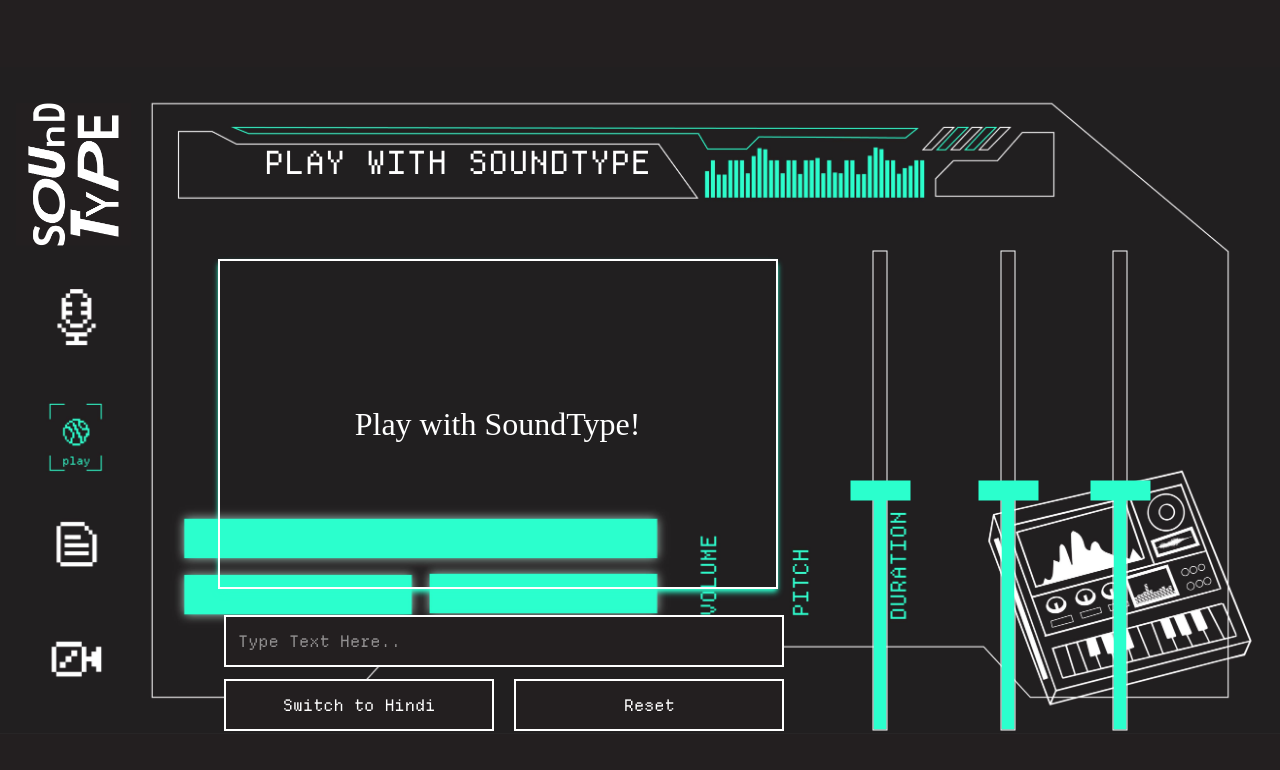
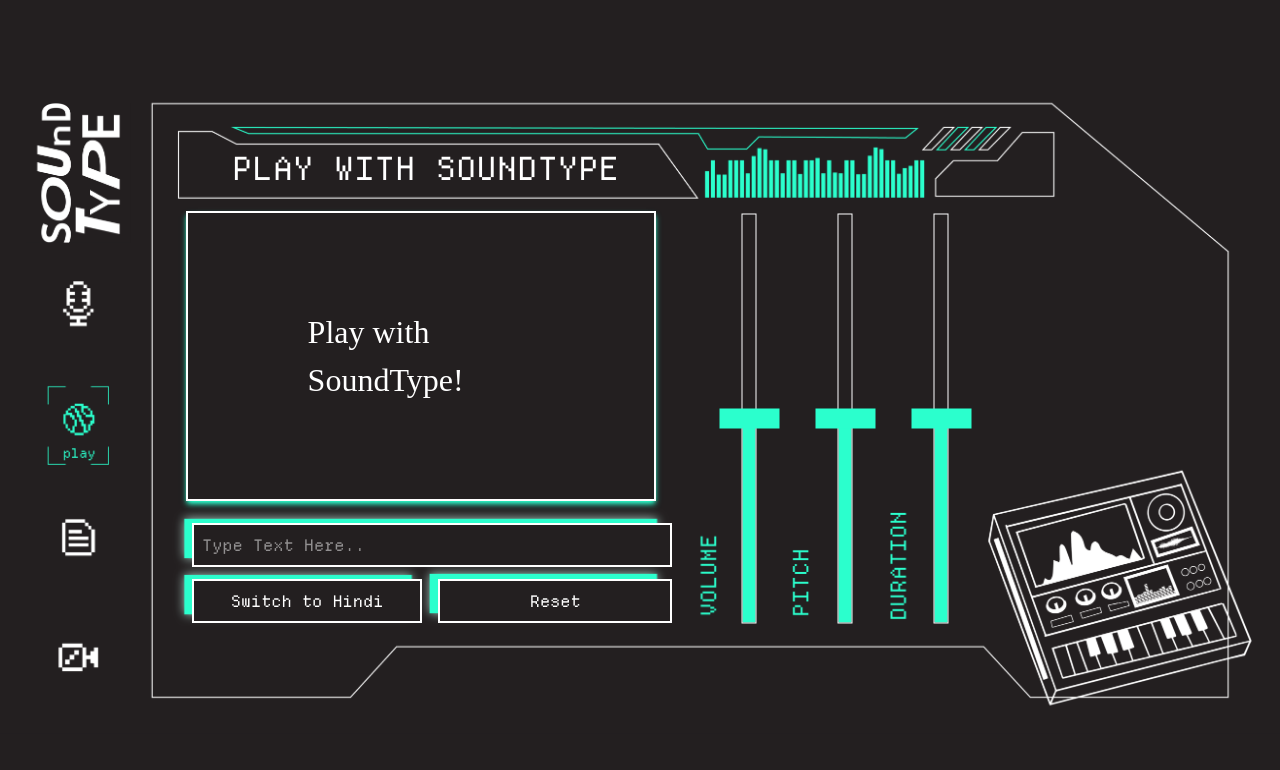
Before and after one commit to shrinidhib/font, a website: page play.html in a window 1280 px wide. Drawn offline with nearby package versions, Linux system fonts and the light colour scheme; a web font is replaced by a local one.

Commit message:
fixed play

```diff
--- a/index.css
+++ b/index.css
@@ -128,7 +128,7 @@
 
 .slider {
     -webkit-appearance: none;
-    width: 480px;
+    width: 410px;
     height: 15px;
     background: linear-gradient(to right, #2bffcd 50%, #231f20 50%);
     border-radius: 0;
--- a/play.html
+++ b/play.html
@@ -9,46 +9,48 @@
     <body>
         <div class="flex justify-center items-center bg-[#231f20] h-full w-full overflow-clip">
         <div class="w-[1280px] h-[667px] relative">
-            <img src="./resources/play.jpg" alt="bg" class="w-[1280px] h-[667px]">
-            <p class="absolute main text-[32px] top-[4.5rem] left-[16.5rem] text-white">PLAY WITH SOUNDTYPE</p>
+            <img src="./resources/play.png" alt="bg" class="w-[1280px] h-[667px]">
+            <p class="absolute main text-[32px] top-[4.9rem] left-[14.5rem] text-white">PLAY WITH SOUNDTYPE</p>
             <div class="">
                 <a href="mic.html"><img src="./resources/mic.gif" class="absolute h-[113.82px] w-[113.82px] top-[11.5rem] left-[1.4rem] opacity-0 hover:opacity-100 transition-opacity duration-200"></a>
             </div>
 
             <div class="">
-                <img src="./resources/about.gif" class="absolute h-[113.82px] w-[113.82px] top-[26rem] left-[1.4rem] opacity-0 hover:opacity-100 transition-opacity duration-200">
+                <a href="about.html"><img src="./resources/about.gif" class="absolute h-[113.82px] w-[113.82px] top-[26rem] left-[1.4rem] opacity-0 hover:opacity-100 transition-opacity duration-200"></a>
             </div>
             <div class="">
-                <img src="./resources/bts.gif" class="absolute  h-[113.82px] w-[113.82px] top-[33.5rem] left-[1.4rem] opacity-0 hover:opacity-100 transition-opacity duration-200">
+                <a href="bts.html"><img src="./resources/bts.gif" class="absolute  h-[113.82px] w-[113.82px] top-[33.5rem] left-[1.4rem] opacity-0 hover:opacity-100 transition-opacity duration-200"></a>
             </div>
 
             <div class=" bg-[#231f20] z-[10]">
-                <img src="./resources/white.png" class=" z-[10] absolute w-[115.4px] h-[143px] top-[2.3rem] left-[1rem]">
-                <img src="./resources/turqoise.png" class="  z-[10] absolute w-[115.4px] h-[143px] top-[2.3rem] left-[1rem] opacity-0 hover:opacity-100 transition-opacity duration-200">
+                <a href="index.html">
+                <img src="./resources/white.png" class=" z-[10] absolute w-[105.4px] h-[140px] top-[2.3rem] left-[1.6rem]">
+                <img src="./resources/turqoise.png" class="  z-[10] absolute w-[105.4px] h-[140px] top-[2.3rem] left-[1.6rem] opacity-0 hover:opacity-100 transition-opacity duration-200">
+            </a>
             </div>
 
             <div class="container text-white">
 
-                <div class="text-display absolute border-2 border-white shadow-md shadow-[2px 1px] shadow-[#2bffcd] left-[13.6rem] top-[12rem] w-[560px] h-[330px] p-5 px-30 flex items-center justify-center regular text-wrap overflow-y-auto">
+                <div class="text-display absolute border-2 border-white shadow-md shadow-[2px 1px] shadow-[#2bffcd] left-[11.6rem] top-[9rem] w-[470px] h-[290px] p-5 px-30 flex items-center justify-center regular text-wrap overflow-y-auto">
                     <div id="display-text">Play with SoundType!</div>
                 </div>
 
                 <div class="controls  text-white flex justify-start">
-                    <div class="control-group rotate-[270deg] absolute left-[40rem] top-[26rem]">
+                    <div class="control-group rotate-[270deg] absolute left-[34rem] top-[21.5rem]">
                         <div class="slider-container">
                             <input type="range" min="0" max="100" value="50" class="slider" id="loudness-slider">
                         </div>
 
                     </div>
 
-                    <div class="control-group rotate-[270deg] absolute left-[48rem] top-[26rem]">
+                    <div class="control-group rotate-[270deg] absolute left-[40rem] top-[21.5rem]">
                         <div class="slider-container ">
                             <input type="range" min="0" max="100" value="50" class="slider" id="pitch-slider">
                         </div>
 
                     </div>
 
-                    <div class="control-group rotate-[270deg] absolute left-[55rem] top-[26rem]">
+                    <div class="control-group rotate-[270deg] absolute left-[46rem] top-[21.5rem]">
                         <div class="slider-container">
                             <input type="range" min="0" max="100" value="50" class="slider" id="speed-slider">
                         </div>
@@ -56,11 +58,11 @@
                     </div>
                 </div>
 
-                <div class="options absolute top-[34rem] left-[14rem] text-white">
-                    <input type="text" id="custom-text" placeholder="Type Text Here.." class="main bg-[#231f20] p-3 mt-1 w-[560px] border-2 border-white">
+                <div class="options absolute top-[28.3rem] left-[12rem] text-white">
+                    <input type="text" id="custom-text" placeholder="Type Text Here.." class="main bg-[#231f20] p-2 mt-1 w-[480px] border-2 border-white">
                     <div class="button-group mt-2">
-                        <button id="language-toggle" class="main bg-[#231f20] p-3 mt-1 w-[270px] border-2 border-white">Switch to Hindi</button>
-                        <button id="reset-button" class="main bg-[#231f20] p-3 mt-1 w-[270px] ml-4 border-2 border-white">Reset</button>
+                        <button id="language-toggle" class="main bg-[#231f20] p-2 mt-1 w-[230px] border-2 border-white">Switch to Hindi</button>
+                        <button id="reset-button" class="main bg-[#231f20] p-2 mt-1 w-[234px] ml-3 border-2 border-white">Reset</button>
                     </div>
                 </div>
             </div>
```
Also changed, not shown: bts.html (+5 -3 lines), index.html (+3 -6 lines), mic.html (+7 -5 lines), resources/mic.jpg (deleted), resources/mic.png (added), resources/play.jpg (deleted), resources/play.png (added).
